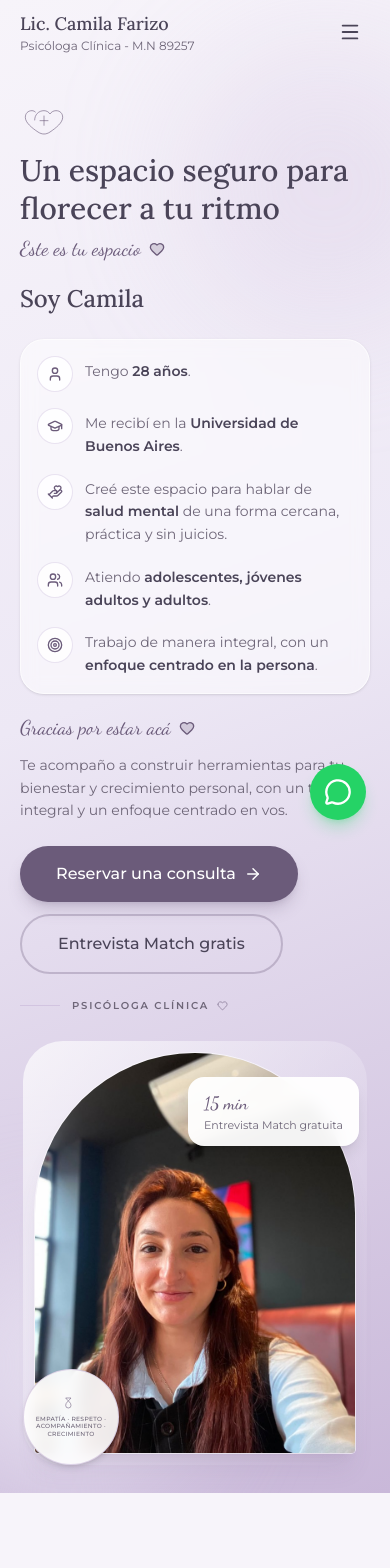
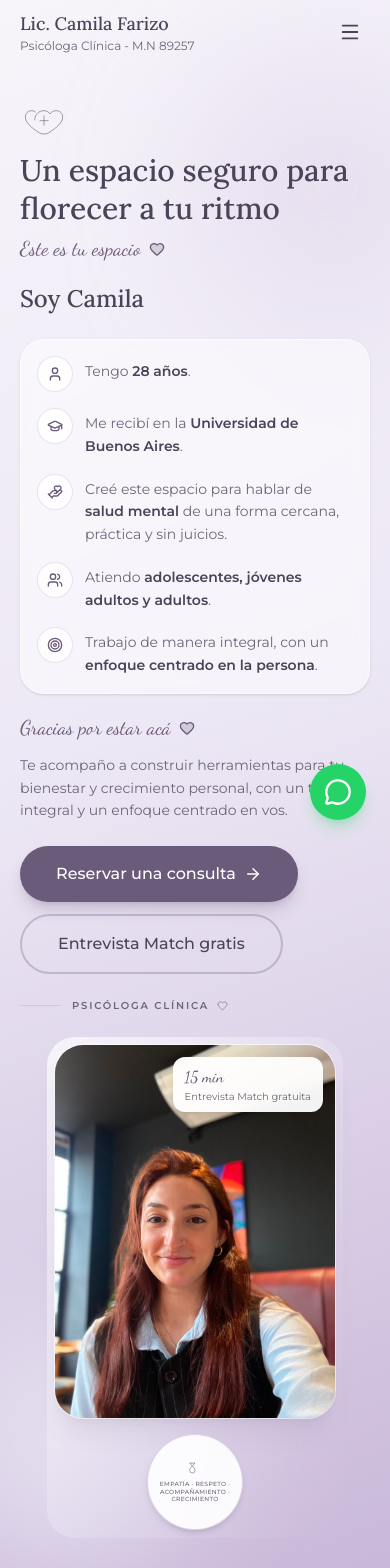
Before and after one commit to manuovejas1/lic-farizo, a Next.js app: page / in a window 390 px wide. Shown: the top 1568 px of the page. Built offline with nearby package versions, Linux system fonts and the light colour scheme.

Commit message:
Update Hero.tsx

```diff
--- a/src/components/sections/Hero.tsx
+++ b/src/components/sections/Hero.tsx
@@ -89,7 +89,7 @@ export function Hero() {
       </div>
 
       <Container className="relative py-10 sm:py-14 lg:py-16">
-        <div className="grid items-center gap-10 lg:grid-cols-[minmax(0,1fr)_minmax(280px,38%)] lg:gap-6 xl:grid-cols-[minmax(0,1fr)_420px] xl:gap-10">
+        <div className="grid items-center gap-8 sm:gap-10 lg:grid-cols-[minmax(0,1fr)_minmax(280px,38%)] lg:gap-6 xl:grid-cols-[minmax(0,1fr)_420px] xl:gap-10">
           <div className="relative z-10 max-w-xl lg:max-w-none">
             <motion.div
               initial={prefersReducedMotion ? false : { opacity: 0, y: 20 }}
@@ -233,7 +233,7 @@ export function Hero() {
           </div>
 
           <motion.div
-            className="relative mx-auto w-full max-w-xs sm:max-w-sm lg:mx-0 lg:max-w-none"
+            className="relative mx-auto w-full max-w-[280px] sm:max-w-sm lg:mx-0 lg:max-w-none"
             initial={prefersReducedMotion ? false : { opacity: 0, scale: 0.97 }}
             animate={{ opacity: 1, scale: 1 }}
             transition={{ duration: 0.8, delay: 0.2 }}
@@ -243,24 +243,24 @@ export function Hero() {
               aria-hidden="true"
             />
             <div
-              className="absolute -inset-3 rounded-[2.5rem] bg-gradient-to-br from-white/70 via-lavender/40 to-secondary/30 sm:-inset-4"
+              className="absolute -inset-2 rounded-[1.75rem] bg-gradient-to-br from-white/70 via-lavender/40 to-secondary/30 sm:-inset-4 sm:rounded-[2.5rem]"
               aria-hidden="true"
             />
 
             <div className="relative">
-              <div className="relative aspect-[4/5] w-full overflow-hidden rounded-t-[999px] rounded-b-3xl shadow-xl shadow-primary/10 ring-1 ring-white/60">
+              <div className="relative aspect-[3/4] w-full overflow-hidden rounded-[1.75rem] shadow-xl shadow-primary/10 ring-1 ring-white/60 sm:aspect-[4/5] sm:rounded-t-[999px] sm:rounded-b-3xl">
                 <Image
                   src={SITE_CONFIG.photo}
                   alt={`${SITE_CONFIG.name}, psicóloga clínica`}
                   fill
                   priority
-                  className="object-cover object-[center_15%]"
-                  sizes="(max-width: 1024px) 320px, 420px"
+                  className="object-cover object-[center_12%] sm:object-[center_15%]"
+                  sizes="(max-width: 640px) 280px, (max-width: 1024px) 320px, 420px"
                 />
               </div>
 
               <motion.div
-                className="absolute -bottom-3 -left-3 sm:-bottom-4 sm:-left-5"
+                className="absolute -bottom-3 -left-3 hidden sm:block sm:-bottom-4 sm:-left-5"
                 initial={
                   prefersReducedMotion ? false : { opacity: 0, scale: 0.9 }
                 }
@@ -271,20 +271,24 @@ export function Hero() {
               </motion.div>
 
               <motion.div
-                className="absolute -right-1 top-6 rounded-2xl bg-white/95 px-4 py-3 shadow-lg backdrop-blur-sm sm:-right-3 sm:top-8 sm:px-5 sm:py-4"
+                className="absolute right-3 top-3 rounded-xl bg-white/95 px-3 py-2 shadow-lg backdrop-blur-sm sm:-right-3 sm:top-8 sm:rounded-2xl sm:px-5 sm:py-4"
                 initial={
                   prefersReducedMotion ? false : { opacity: 0, x: 16 }
                 }
                 animate={{ opacity: 1, x: 0 }}
                 transition={{ duration: 0.6, delay: 0.6 }}
               >
-                <p className="font-accent text-lg text-primary sm:text-xl">
+                <p className="font-accent text-base text-primary sm:text-xl">
                   15 min
                 </p>
-                <p className="text-[11px] text-text-muted sm:text-xs">
+                <p className="text-[10px] text-text-muted sm:text-xs">
                   Entrevista Match gratuita
                 </p>
               </motion.div>
+            </div>
+
+            <div className="mt-4 flex justify-center sm:hidden">
+              <ValuesSeal />
             </div>
           </motion.div>
         </div>
```
